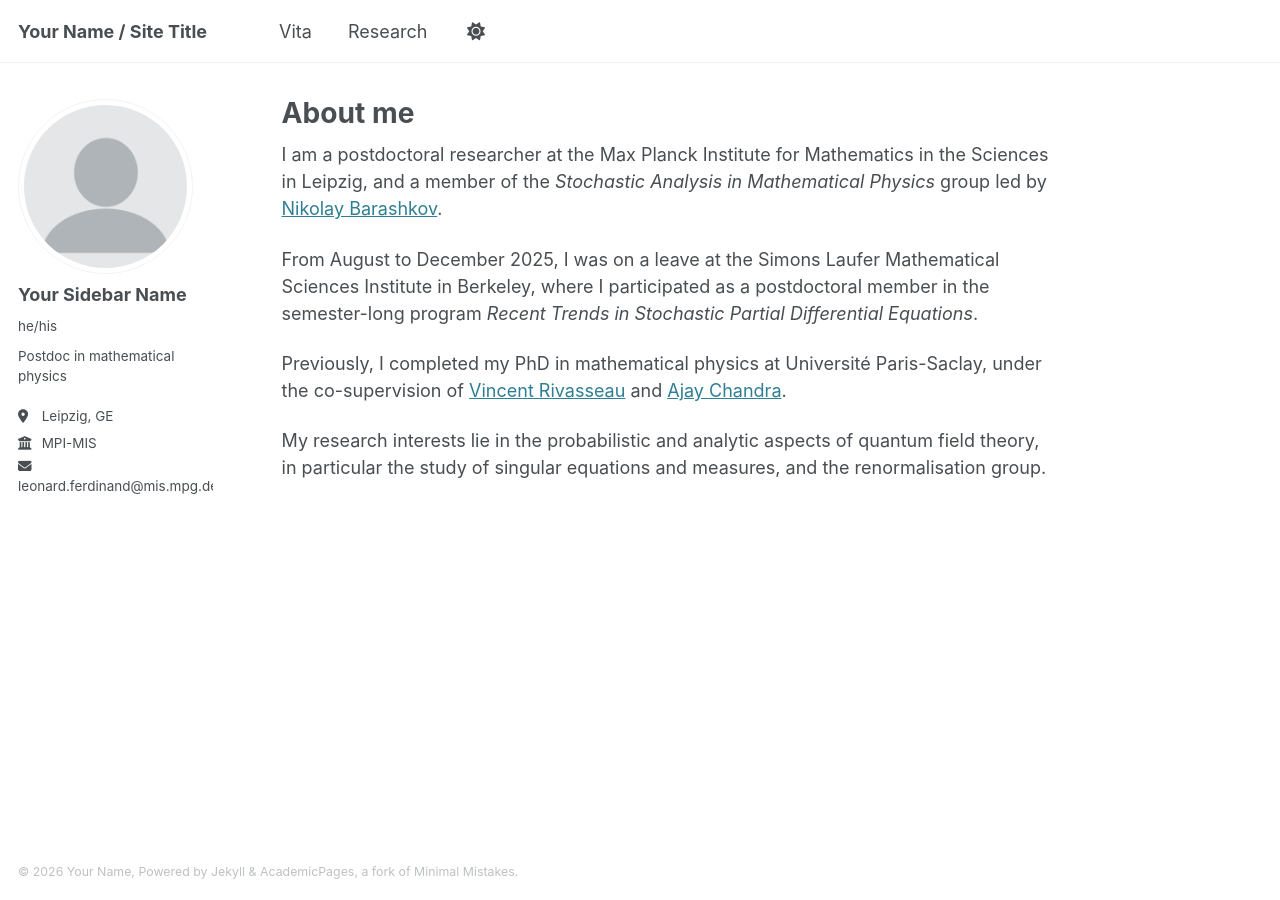
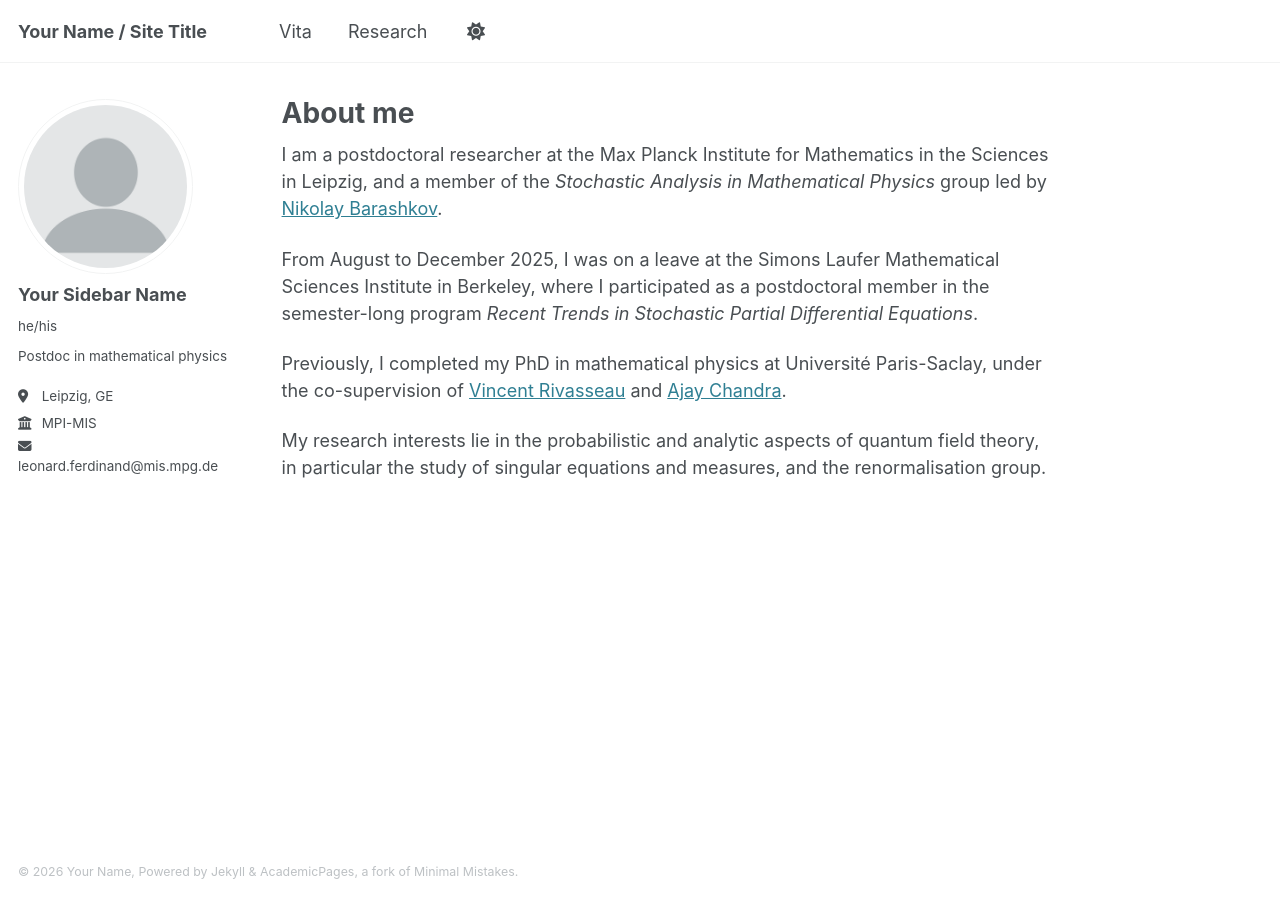
Before and after one commit to leonardferdinand/leonardferdinand.github.io, a Jekyll site: the page built from _pages/about.md, in a window 1280 px wide. Built offline with Jekyll 4.4.1, drawn with Linux system fonts in a browser that asks for light colours.

Commit message:
Update main.scss

```diff
--- a/assets/css/main.scss
+++ b/assets/css/main.scss
@@ -42,3 +42,17 @@
     "vendor/font-awesome/brands",
     "vendor/magnific-popup/magnific-popup"
 ;
+
+
+/* Autorise l'adresse email à ne pas sauter de ligne */
+.sidebar a,
+.sidebar p {
+  white-space: nowrap;   // empêche le retour à la ligne
+  overflow: hidden;
+  text-overflow: ellipsis; // si trop long, tronque avec "..."
+}
+
+.sidebar {
+  width: 280px; // par exemple, plus large que le thème par défaut
+  min-width: 280px;
+}
```
